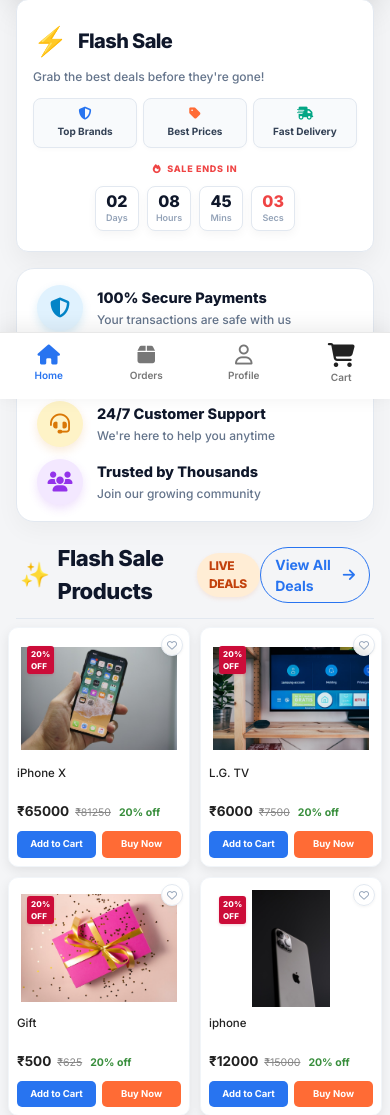
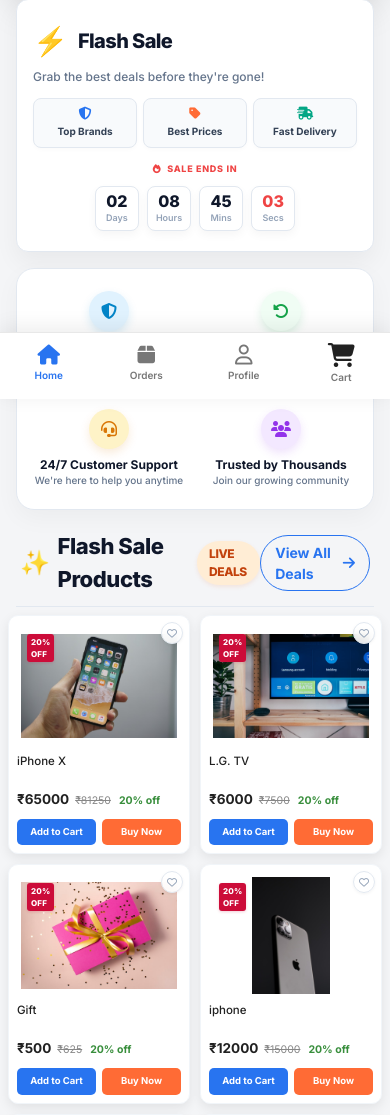
Before and after one commit to manishchauu-123/ApnoraMart-, a Django app: page / in a window 390 px wide. Shown: the part 445-1560 px from the top of the page. Run offline with Django 3.2, Linux system fonts and the light colour scheme; data comes from the database, SQL or seed files in the repository.

Commit message:
Format trust bar as a 2x2 grid on mobile

```diff
--- a/static/css/main.css
+++ b/static/css/main.css
@@ -1245,13 +1245,40 @@ a   { color: inherit; text-decoration: none; }
     display: none !important;
   }
 
-  /* Trust Bar column list */
+  /* Trust Bar 2x2 Centered Grid on Mobile */
   .animate-fade-in.delay-2.hover-lift {
-    padding: 16px 20px !important;
-    flex-direction: column !important;
-    align-items: flex-start !important;
-    gap: 12px !important;
+    display: grid !important;
+    grid-template-columns: repeat(2, 1fr) !important;
+    gap: 16px 12px !important;
+    padding: 16px 12px !important;
     margin-bottom: 20px !important;
+    align-items: stretch !important;
+  }
+  .animate-fade-in.delay-2.hover-lift > div {
+    min-width: 0 !important;
+    flex: 1 !important;
+    display: flex !important;
+    flex-direction: column !important; /* Icon on top, text below */
+    align-items: center !important;
+    text-align: center !important;
+    gap: 8px !important;
+    padding: 6px 4px !important;
+  }
+  .animate-fade-in.delay-2.hover-lift > div > div:first-child {
+    width: 40px !important;
+    height: 40px !important;
+    font-size: 16px !important;
+    flex-shrink: 0 !important;
+  }
+  .animate-fade-in.delay-2.hover-lift > div div[style*="font-size:14.5px"] {
+    font-size: 12px !important;
+    font-weight: 700 !important;
+    line-height: 1.25 !important;
+  }
+  .animate-fade-in.delay-2.hover-lift > div div[style*="font-size:12px"] {
+    font-size: 10px !important;
+    line-height: 1.25 !important;
+    margin-top: 2px !important;
   }
 
   /* Newsletter Box styling */
```
